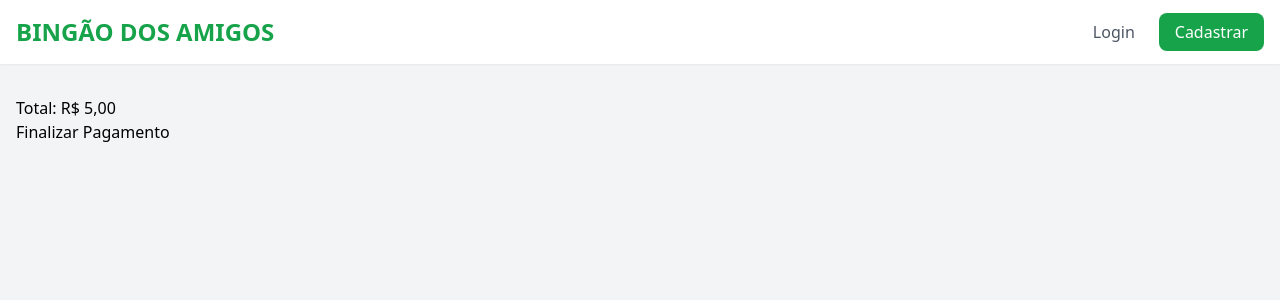
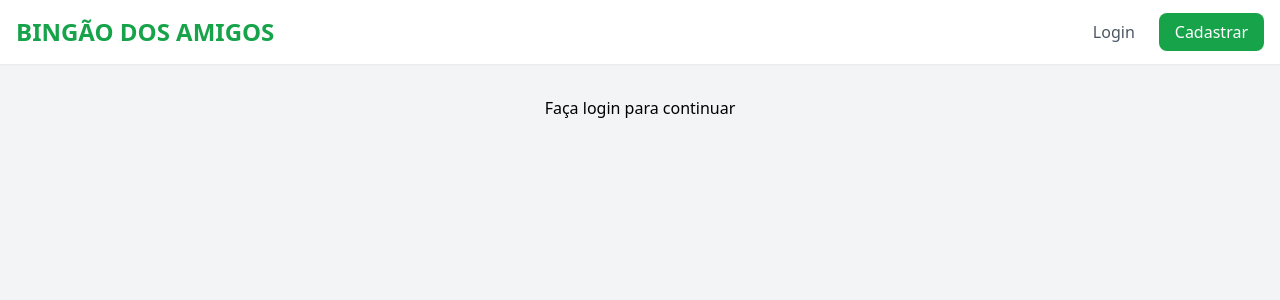
Before and after one commit to Uelbersilva725/bingao-dos-amigos, a React (Vite) app: page /cart in a window 1280 px wide. Shown: the top 300 px of the page. Built offline with nearby package versions, Linux system fonts and the light colour scheme.

Commit message:
Checkout definitivo Mercado Pago + webhook

```diff
--- a/src/api/mercadoPago.ts
+++ b/src/api/mercadoPago.ts
@@ -1,25 +1,19 @@
-interface CreatePreferencePayload {
-  total: number
-  userId: string
-  bets: number[][]
-}
+export async function createPreference(data: {
+  total: number;
+  userId: string;
+  bets: number[][];
+}): Promise<{ id: string }> {
 
-export async function createPreference(
-  payload: CreatePreferencePayload
-): Promise<{ id: string }> {
   const response = await fetch('/.netlify/functions/createPreference', {
     method: 'POST',
-    headers: {
-      'Content-Type': 'application/json',
-    },
-    body: JSON.stringify(payload),
-  })
+    headers: { 'Content-Type': 'application/json' },
+    body: JSON.stringify(data),
+  });
 
   if (!response.ok) {
-    const text = await response.text()
-    console.error(text)
-    throw new Error('Erro ao criar preferência')
+    const text = await response.text();
+    throw new Error(text || 'Erro ao criar preferência');
   }
 
-  return response.json()
+  return response.json();
 }
--- a/src/components/Cart.tsx
+++ b/src/components/Cart.tsx
@@ -1,43 +1,70 @@
+import React, { useEffect, useState } from 'react';
+import { useCart } from '../contexts/CartContext';
+import { useAuth } from '../contexts/AuthContext';
+import { Wallet } from '@mercadopago/sdk-react';
+import { createPreference } from '../api/mercadoPago';
+
 export default function Cart() {
-  const total = 5
+  const { items, total, removeFromCart } = useCart();
+  const { user } = useAuth();
 
-  // EXEMPLO — pegue do seu estado real
-  const user_id = 'UUID_DO_USUARIO_LOGADO'
-  const bets = [
-    [1, 3, 15, 31, 48, 50, 63, 69, 79, 80],
-  ]
+  const [preferenceId, setPreferenceId] = useState<string | null>(null);
+  const [loading, setLoading] = useState(false);
+  const [error, setError] = useState<string | null>(null);
 
-  const handlePayment = async () => {
-    try {
-      const response = await fetch('/.netlify/functions/createPreference', {
-        method: 'POST',
-        headers: { 'Content-Type': 'application/json' },
-        body: JSON.stringify({
+  useEffect(() => {
+    async function initPayment() {
+      if (!user || items.length === 0) return;
+
+      try {
+        setLoading(true);
+        setError(null);
+
+        const response = await createPreference({
           total,
-          user_id,
-          bets,
-        }),
-      })
+          userId: user.id, // ✅ UUID REAL
+          bets: items.map(item => item.ticket.numbers),
+        });
 
-      const data = await response.json()
+        setPreferenceId(response.id);
+      } catch (err: any) {
+        setError(err.message || 'Erro ao iniciar pagamento');
+      } finally {
+        setLoading(false);
+      }
+    }
 
-      if (!data.id) throw new Error('Preference ID inválido')
+    initPayment();
+  }, [items, total, user]);
 
-      window.location.href =
-        `https://www.mercadopago.com.br/checkout/v1/redirect?pref_id=${data.id}`
-
-    } catch (err) {
-      console.error(err)
-      alert('Erro ao iniciar pagamento')
-    }
+  if (!user) {
+    return <p className="text-center">Faça login para continuar</p>;
   }
 
   return (
-    <div>
-      <h2>Total: R$ {total},00</h2>
-      <button onClick={handlePayment}>
-        Finalizar Pagamento
-      </button>
+    <div className="max-w-xl mx-auto p-4">
+      <h2 className="text-xl font-bold mb-4">Carrinho de Apostas</h2>
+
+      {items.map(item => (
+        <div key={item.id} className="border p-3 rounded mb-2">
+          <p>Números: {item.ticket.numbers.join(', ')}</p>
+          <button
+            className="text-red-500 text-sm"
+            onClick={() => removeFromCart(item.id)}
+          >
+            Remover
+          </button>
+        </div>
+      ))}
+
+      <p className="font-bold mt-4">Total: R$ {total},00</p>
+
+      {loading && <p>Preparando pagamento...</p>}
+      {error && <p className="text-red-600">{error}</p>}
+
+      {preferenceId && (
+        <Wallet initialization={{ preferenceId }} />
+      )}
     </div>
-  )
+  );
 }
```
Also changed, not shown: 2 other files (tests, documents, lock files or other folders).
